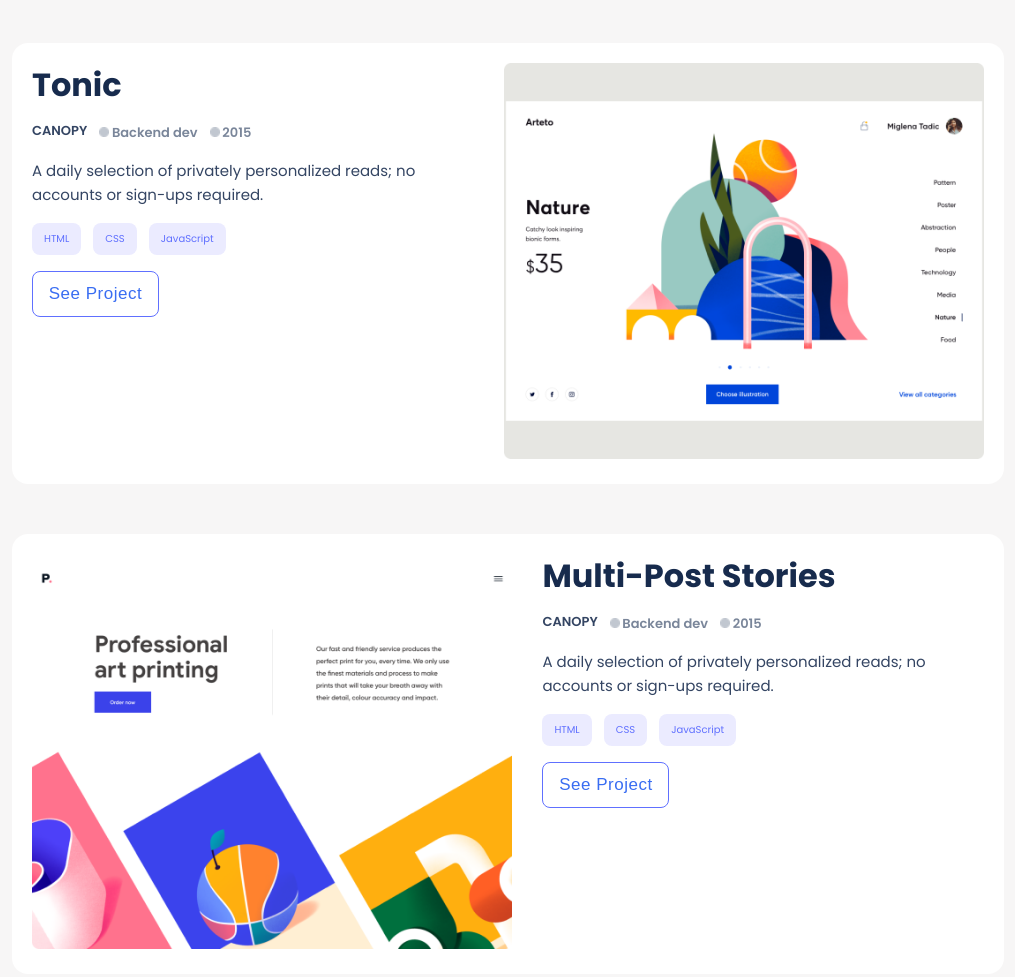
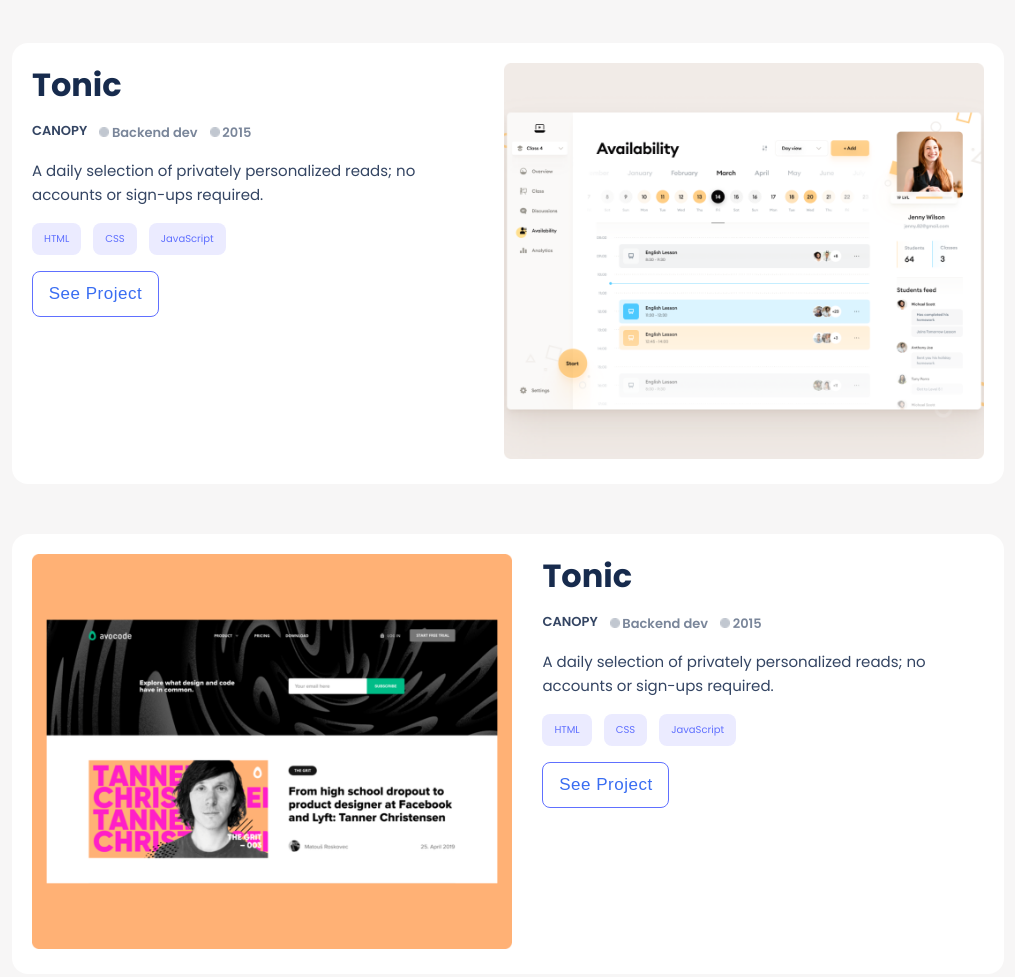
Before and after one commit to MPDADDY/my_portfolio, a website: page index.html in a window 1280 px wide. Shown: the part 880-1857 px from the top of the page, without its empty margins (132-1147 px from the left). Drawn offline with Linux system fonts and the light colour scheme.

Commit message:
Create work section dynamically using js

```diff
--- /dev/null
+++ b/details.js
@@ -0,0 +1,80 @@
+const workSection = document.getElementById('work_section');
+const Articles = [
+  {
+    articleClass: 'work',
+    mobileImg: 'images/Snapshoot Portfolio3.png',
+    desktopImg: 'images/d1.png',
+    heading: 'Tonic',
+    description: 'A daily selection of privately personalized reads; no accounts or sign-ups required.',
+    desktopClass: 'desktop',
+    reverseClass: 'reverse',
+
+  },
+  {
+    articleClass: 'work reverse',
+    mobileImg: 'images/Snapshoot Portfolio3.png',
+    desktopImg: 'images/d2.png',
+    heading: 'Tonic',
+    description: 'A daily selection of privately personalized reads; no accounts or sign-ups required.',
+    desktopClass: 'desktop',
+    reverseClass: 'reverse',
+
+  },
+  {
+    articleClass: 'work',
+    mobileImg: 'images/Snapshoot Portfolio3.png',
+    desktopImg: 'images/d3.png',
+    heading: 'Tonic',
+    description: 'A daily selection of privately personalized reads; no accounts or sign-ups required.',
+    desktopClass: 'desktop',
+    reverseClass: 'reverse',
+
+  },
+  {
+    articleClass: 'work reverse',
+    mobileImg: 'images/Snapshoot Portfolio2.png',
+    desktopImg: 'images/desktop7.png',
+    heading: 'Tonic',
+    description: 'A daily selection of privately personalized reads; no accounts or sign-ups required.',
+    desktopClass: 'desktop',
+    reverseClass: 'reverse',
+
+  }
+]
+
+for(let i = 0; i < Articles.length; i += 1) {
+  const myArticles = document.getElementById('work_section').innerHTML;
+  workSection.innerHTML =
+    `<article class="${Articles[i].articleClass}">
+                <div class="work_img">
+                    <img class="mobile" src="${Articles[i].mobileImg}" alt="work screenshot">
+                    <img class="desktop" src="${Articles[i].desktopImg}">
+                </div>
+                <div class="work_info">
+                    <h2>Tonic</h2>
+                    <div class="canopy">
+                        <div>
+                            <h5>CANOPY</h5>
+                        </div>
+                        <ul class="canopy_languages">
+                            <li>
+                                <img src="images/Counter.png" alt="counter image">
+                                <span>Backend dev</span>
+                            </li>
+                            <li>
+                                <img src="images/Counter.png" alt="counter image">
+                                <span>2015</span>
+                            </li>
+                        </ul>
+                    </div>
+                    <p>A daily selection of privately personalized reads; no accounts or sign-ups required.</p>
+                    <ul class="languages">
+                        <li>HTML</li>
+                        <li>CSS</li>
+                        <li>JavaScript</li>
+                    </ul>
+                    <button type="button">See Project</button>
+                </div>
+
+            </article>${myArticles}`;
+}
--- a/index.html
+++ b/index.html
@@ -89,8 +89,8 @@
                 </article>
             </div>
         </section>
-        <section class="work_section">
-            <article class="work reverse">
+        <section id="work_section" class="work_section">
+            <!--<article class="work reverse">
                 <div class="work_img">
                     <img class="mobile" src="images/Snapshoot Portfolio4.png" alt="work screenshot">
                     <img class="desktop" src="images/d1.png" alt="work screenshot">
@@ -216,7 +216,7 @@
                     </ul>
                     <button type="button">See Project</button>
                 </div>
-            </article>
+            </article>-->
         </section>
         <section id="about" class="about_me">
             <article class="about_myself">
@@ -336,6 +336,7 @@
             </article>
         </section>
         <script src="script.js"></script>
+        <script src="details.js"></script>
     </body>
 
 </html>
```
